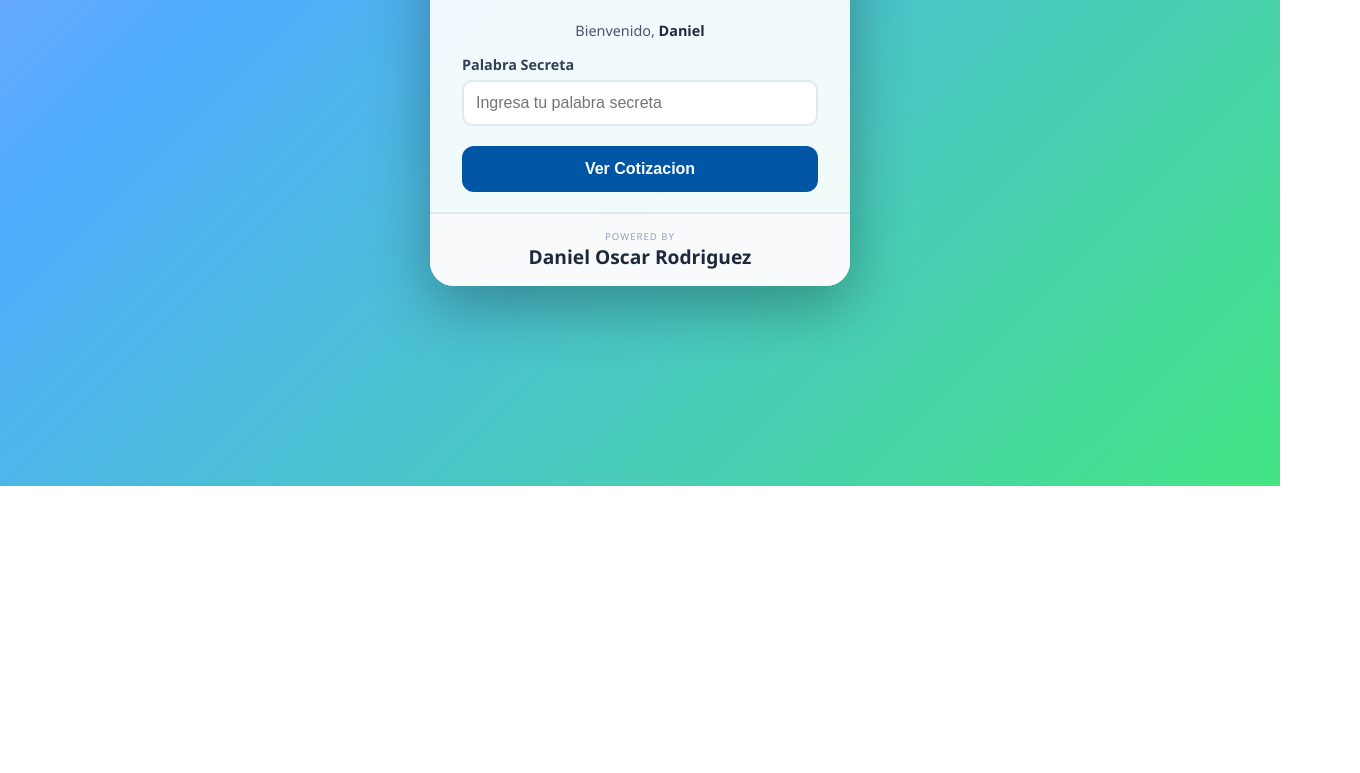
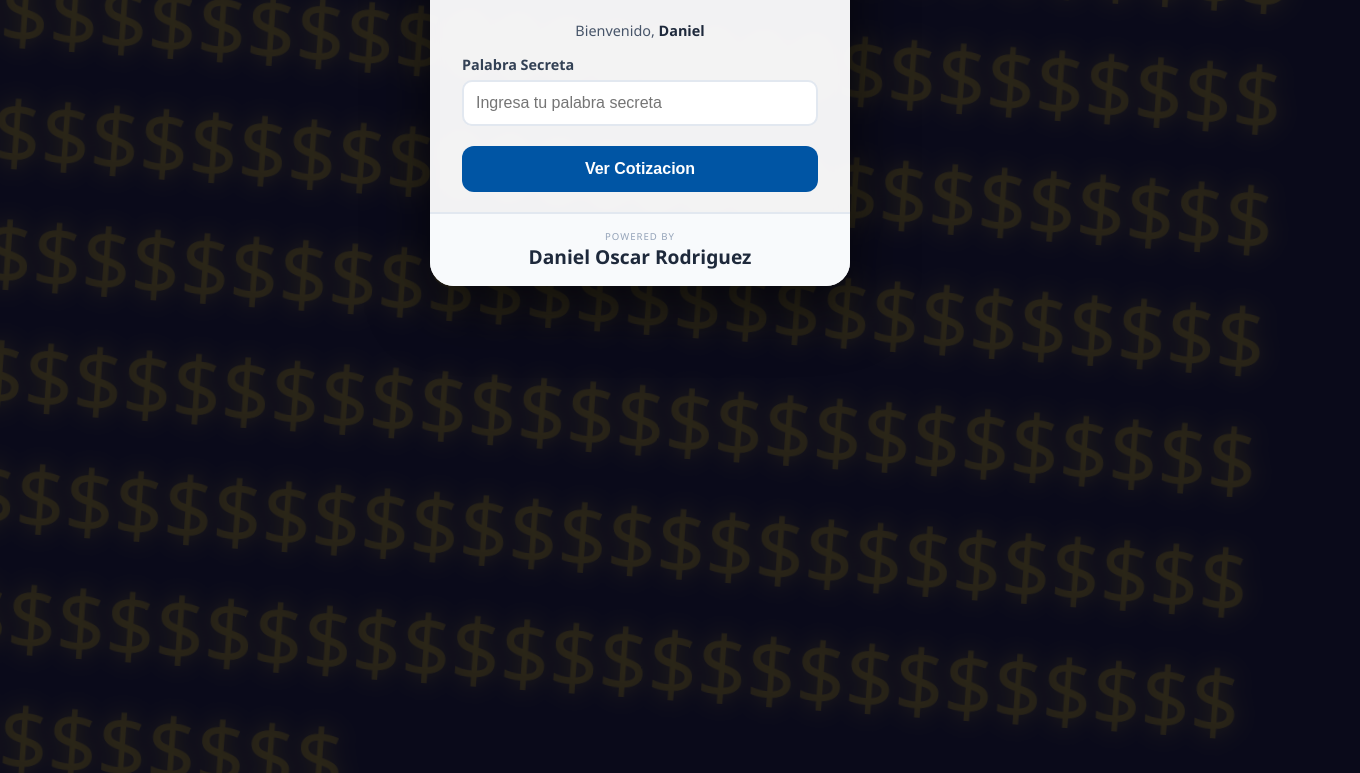
Before and after one commit to DanielOscarRodriguez/dolar-blue-copia, a website: page index.html in a window 1280 px wide. Shown: the part 314-1087 px from the top of the page, 1360 px wide, since content can reach past the window. Before the commit the page ends 800 px from the top, so only its background shows below. Drawn offline with Linux system fonts and the light colour scheme.

Commit message:
Refactor styles and animations in index.html
Updated background styles and animations. Changed container and card styles for improved aesthetics.

```diff
--- a/index.html
+++ b/index.html
@@ -18,27 +18,48 @@
       align-items: center;
       padding: 20px;
       margin: 0;
-      background: linear-gradient(135deg, #667eea, #764ba2, #f093fb, #4facfe, #43e97b, #fa709a);
-      background-size: 400% 400%;
-      animation: stroboBackground 8s ease infinite;
+      background: #0a0a1a;
+      overflow: hidden;
+      position: relative;
     }
 
-    @keyframes stroboBackground {
-      0% { background-position: 0% 50%; }
-      25% { background-position: 50% 0%; }
-      50% { background-position: 100% 50%; }
-      75% { background-position: 50% 100%; }
-      100% { background-position: 0% 50%; }
+    /* Fondo con dólares flotantes (dorado brillante) */
+    body::before {
+      content: "$$$$$$$$$$$$$$$$$$$$$$$$$$$$$$$$$$$$$$$$$$$$$$$$$$$$$$$$$$$$$$$$$$$$$$$$$$$$$$$$$$$$$$$$$$$$$$$$$$$$$$$$$$$$$$$$$$$$$$$$$$$$$$$$$$$$$$$$$$$$$$$$$$$$$$$$$$$$$$$$$$$$$$$$$$$$$$$$$$$$$$$$$$$$$$$$$$$$$$$$$$$$$$$$$$$$$$$$$$$$$$$$$$$$$$$$$$$$$$$$$$$$$$$$$$$$";
+      position: absolute;
+      top: 0;
+      left: 0;
+      right: 0;
+      bottom: 0;
+      font-size: 5rem;
+      color: rgba(255, 215, 0, 0.25);
+      white-space: pre-wrap;
+      word-wrap: break-word;
+      line-height: 1.4;
+      animation: floatDollars 25s linear infinite;
+      pointer-events: none;
+      z-index: 0;
+      text-shadow: 0 0 20px rgba(255, 215, 0, 0.3);
+    }
+
+    @keyframes floatDollars {
+      0% { transform: translateY(0) rotate(0deg) scale(1); opacity: 0.2; }
+      25% { transform: translateY(-30px) rotate(5deg) scale(1.1); opacity: 0.4; }
+      50% { transform: translateY(0) rotate(0deg) scale(1); opacity: 0.2; }
+      75% { transform: translateY(30px) rotate(-5deg) scale(0.9); opacity: 0.4; }
+      100% { transform: translateY(0) rotate(0deg) scale(1); opacity: 0.2; }
     }
 
     .container {
-      background: rgba(255, 255, 255, 0.92);
-      backdrop-filter: blur(8px);
+      position: relative;
+      z-index: 1;
+      background: rgba(255, 255, 255, 0.95);
+      backdrop-filter: blur(10px);
       border-radius: 24px;
       padding: 40px 32px;
       max-width: 420px;
       width: 100%;
-      box-shadow: 0 20px 60px rgba(0,0,0,0.3);
+      box-shadow: 0 20px 60px rgba(0,0,0,0.6);
       transition: box-shadow 0.3s;
     }
     .header {
@@ -46,7 +67,7 @@
       margin-bottom: 24px;
     }
     .header h1 {
-      background: linear-gradient(135deg, #667eea 0%, #764ba2 100%);
+      background: linear-gradient(135deg, #f7971e 0%, #ffd200 100%);
       -webkit-background-clip: text;
       -webkit-text-fill-color: transparent;
       font-size: 2.2rem;
@@ -117,10 +138,10 @@
       grid-column: 1 / -1;
       background: #0f172a;
       border: none;
-      border-left: 4px solid #667eea;
+      border-left: 4px solid #f7971e;
     }
     .card.promedio .label { color: #94a3b8; }
-    .card.promedio .value { color: white; }
+    .card.promedio .value { color: #ffd200; }
     .fecha {
       background: #f8fafc;
       color: #475569;
@@ -332,4 +353,3 @@
   </script>
 </body>
 </html>
-</html>
```
